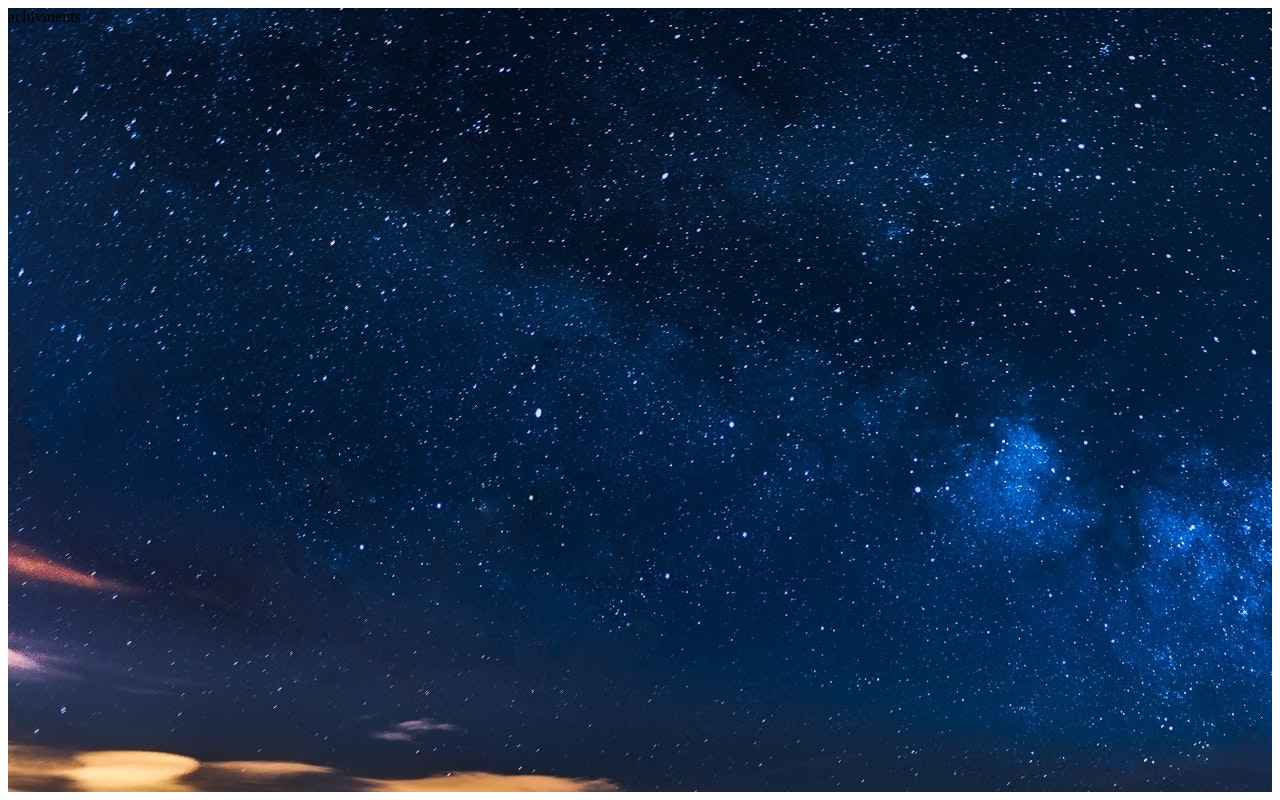
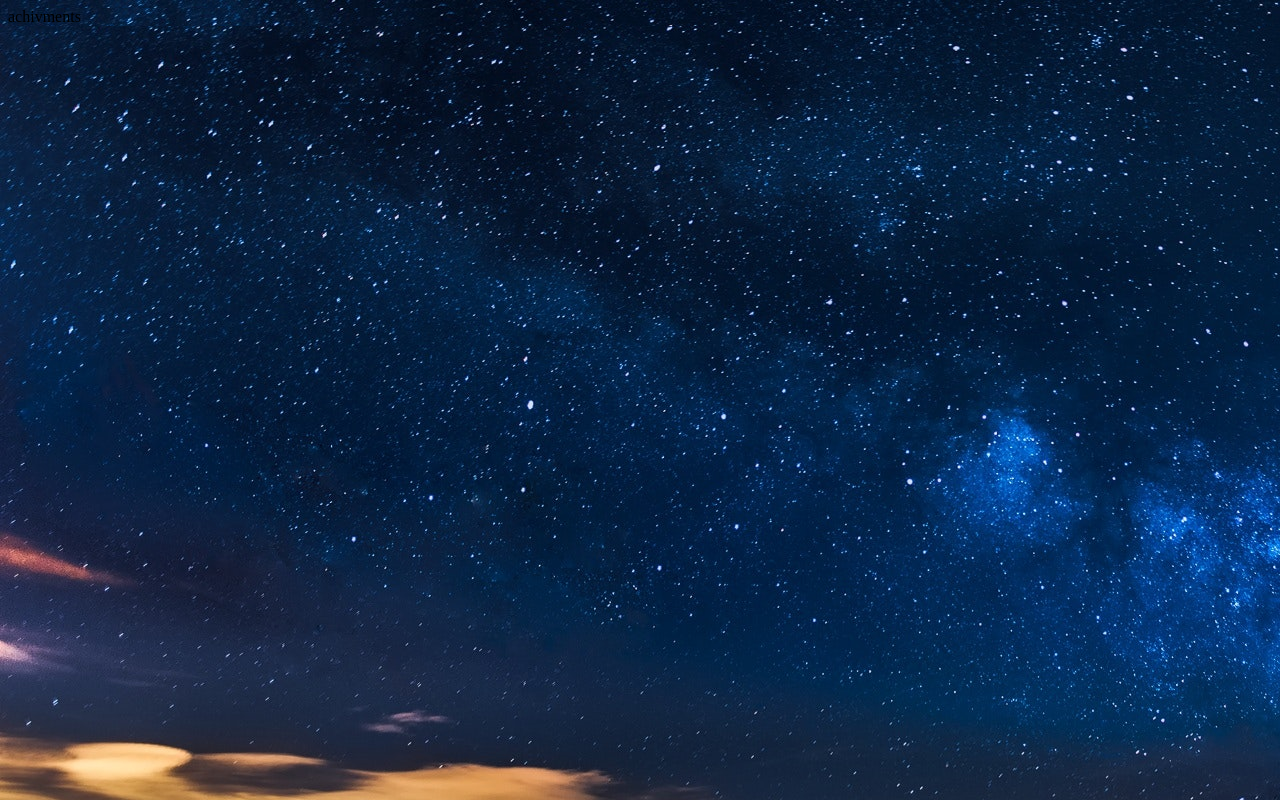
Before and after one commit to oUp1/achivments, an Angular app: page / in a window 1280 px wide. Built offline with nearby package versions, Linux system fonts and the light colour scheme.

Commit message:
added angular file structure

```diff
--- a/src/app/app.module.ts
+++ b/src/app/app-module/app.module.ts
@@ -1,8 +1,8 @@
 import { NgModule } from '@angular/core';
 import { BrowserModule } from '@angular/platform-browser';
 
-import { AppRoutingModule } from './app-routing.module';
-import { AppComponent } from './app.component';
+import { AppRoutingModule } from './app-routing/app-routing.module';
+import { AppComponent } from './app-component/app.component';
 
 @NgModule({
   declarations: [
--- a/src/app/app.component.scss
+++ /dev/null
@@ -1,6 +0,0 @@
-:host {
-    div {
-        background-image: url('../assets/images/background.jpg');
-        height: 98vh;
-    }
-}
--- a/src/main.ts
+++ b/src/main.ts
@@ -1,6 +1,6 @@
 import { platformBrowserDynamic } from '@angular/platform-browser-dynamic';
 
-import { AppModule } from './app/app.module';
+import { AppModule } from './app/app-module/app.module';
 
 
 platformBrowserDynamic().bootstrapModule(AppModule)
--- a/src/styles.scss
+++ b/src/styles.scss
@@ -0,0 +1,5 @@
+html,
+body,
+app-root {
+    background-image: url('./assets/images/background.jpg');
+}
```
Also changed, not shown: src/app/app-module/app-component/app.component.html (renamed from src/app/app.component.html), src/app/app-module/app-component/app.component.scss (added), src/app/app-module/app-component/app.component.ts (renamed from src/app/app.component.ts), src/app/app-module/app-routing/app-routing.module.ts (renamed from src/app/app-routing.module.ts).
